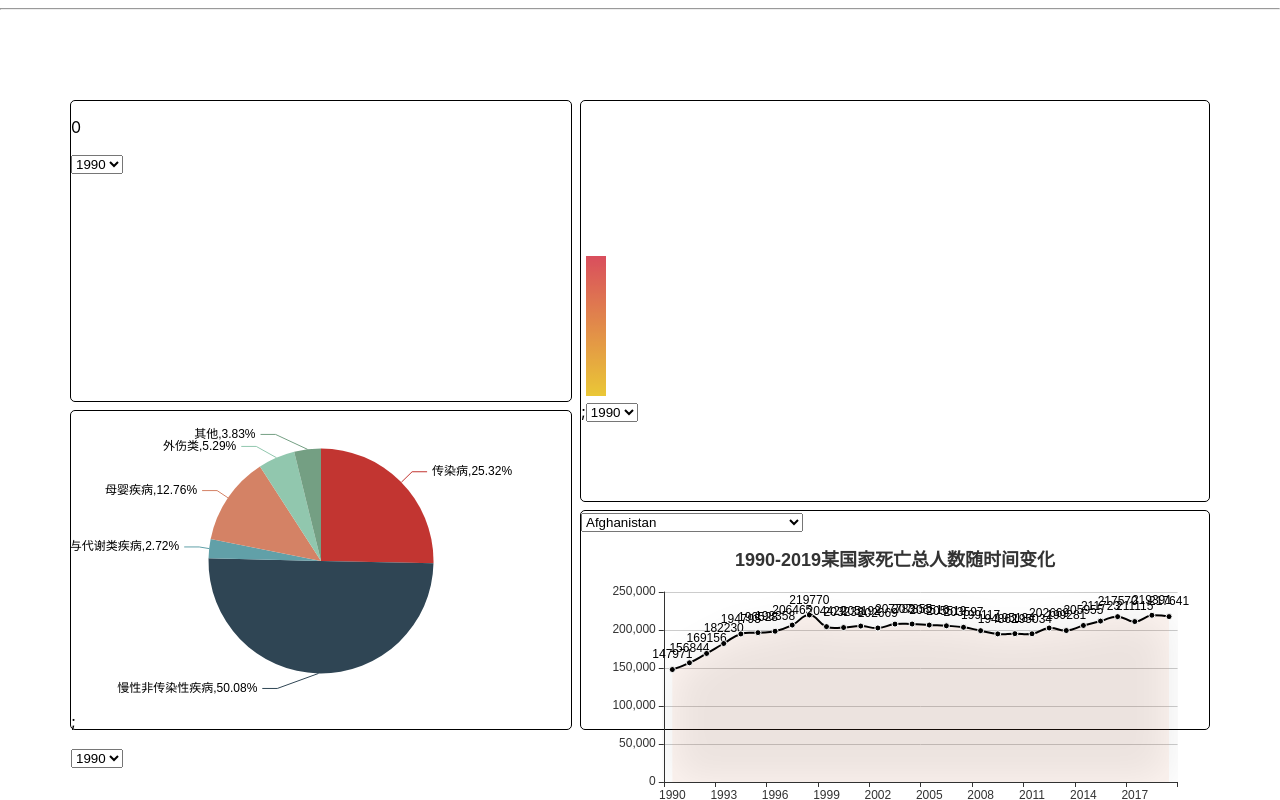
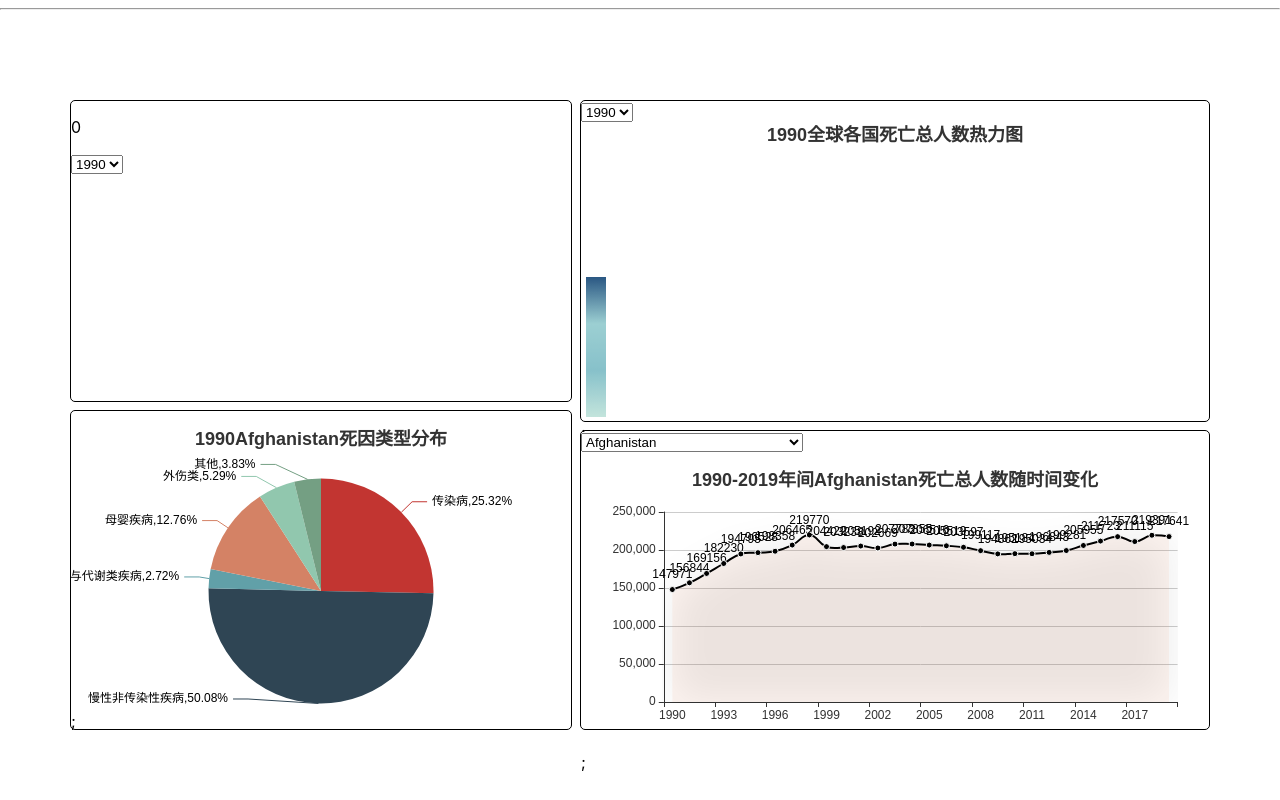
Before and after one commit to anyyuyue/2023-ZJUShortTerm-VisualizationProject2, a React (Create React App) app: page / in a window 1280 px wide. Built offline with nearby package versions, Linux system fonts and the light colour scheme; the HTML template or start-up script is replaced by a standard one.

Commit message:
Add link and title

```diff
--- a/src/components/App.js
+++ b/src/components/App.js
@@ -27,6 +27,8 @@ const useStyles = makeStyles(theme => ({
         width: 500,
     },
     assistView: {
+        margin: 0,
+        padding: 0,
         position: 'absolute',
         top: 410,
         bottom: 70,
@@ -36,13 +38,13 @@ const useStyles = makeStyles(theme => ({
     overview: {
         position: 'absolute',
         top: 100,
-        height: 400,
+        height: 320,
         left: 580,
         right: 70,
     },
     detailView: {
         position: 'absolute',
-        top:510,
+        top:430,
         bottom: 70,
         left: 580,
         right: 70,
--- a/src/components/AssistView.js
+++ b/src/components/AssistView.js
@@ -1,5 +1,5 @@
 
-import React, { createContext, useReducer, useEffect, useContext } from 'react';
+import React, { useContext } from 'react';
 import { store } from "../store";
 import ReactEcharts from "echarts-for-react";
 import 'echarts/map/js/world';
@@ -7,9 +7,13 @@ import 'echarts/map/js/world';
 
 function Assistview() {
     const {state, dispatch} = useContext(store);
-
     const getOption = () => {
         return {
+            title: {
+                text: state.SelectYear+state.data[(state.SelectCountry-1)*30].Country+'死因类型分布',
+                left: 'center',
+                top: '5%'
+            },
             label: {
 
                 show: true,
@@ -20,13 +24,14 @@ function Assistview() {
             },
             series: [{
                 type: 'pie',
+                center: ['50%','60%'],
                 data: [
-                    {value: state.data[state.SelectPieYear-1990+1].Infectious_Diseases ,name: '传染病'},
-                    {value: state.data[state.SelectPieYear-1990+1].Chronic_Non_communicable_Diseases ,name: '慢性非传染性疾病'},
-                    {value: state.data[state.SelectPieYear-1990+1].Nutritional_And_Metabolic_Diseases ,name: '营养与代谢类疾病'},
-                    {value: state.data[state.SelectPieYear-1990+1].Maternal_And_Child_Diseases ,name: '母婴疾病'},
-                    {value: state.data[state.SelectPieYear-1990+1].Traumatic_Tnjuries ,name: '外伤类'},
-                    {value: state.data[state.SelectPieYear-1990+1].Others ,name: '其他'},
+                    {value: state.data[state.SelectYear-1990+1+(state.SelectCountry-1)*30].Infectious_Diseases ,name: '传染病'},
+                    {value: state.data[state.SelectYear-1990+1+(state.SelectCountry-1)*30].Chronic_Non_communicable_Diseases ,name: '慢性非传染性疾病'},
+                    {value: state.data[state.SelectYear-1990+1+(state.SelectCountry-1)*30].Nutritional_And_Metabolic_Diseases ,name: '营养与代谢类疾病'},
+                    {value: state.data[state.SelectYear-1990+1+(state.SelectCountry-1)*30].Maternal_And_Child_Diseases ,name: '母婴疾病'},
+                    {value: state.data[state.SelectYear-1990+1+(state.SelectCountry-1)*30].Traumatic_Tnjuries ,name: '外伤类'},
+                    {value: state.data[state.SelectYear-1990+1+(state.SelectCountry-1)*30].Others ,name: '其他'},
                 ]
             }],
         };
@@ -34,35 +39,8 @@ function Assistview() {
 
     return <div>
         <ReactEcharts option={getOption()} />;
-        <p>{state.SelectedPieYear}</p>
-        <select onChange={() => dispatch({type: 'selectpieyear'})} id="selectpieyear">
-            <option value="1990">1990</option>
-            <option value="1991">1991</option>
-            <option value="1992">1992</option>
-            <option value="1993">1993</option>
-            <option value="1998">1998</option>
-            <option value="1999">1999</option>
-            <option value="2000">2000</option>
-            <option value="2001">2001</option>
-            <option value="2002">2002</option>
-            <option value="2003">2003</option>
-            <option value="2004">2004</option>
-            <option value="2005">2005</option>
-            <option value="2006">2006</option>
-            <option value="2007">2007</option>
-            <option value="2008">2008</option>
-            <option value="2009">2009</option>
-            <option value="2010">2010</option>
-            <option value="2011">2011</option>
-            <option value="2012">2012</option>
-            <option value="2013">2013</option>
-            <option value="2014">2014</option>
-            <option value="2015">2015</option>
-            <option value="2016">2016</option>
-            <option value="2017">2017</option>
-            <option value="2018">2018</option>
-            <option value="2019">2019</option>
-        </select>
+        {console.log(state.SelectCountry)}
+        {console.log(state.SelectYear)}
     </div>;
 }
 
--- a/src/components/DetailView.js
+++ b/src/components/DetailView.js
@@ -6,10 +6,18 @@ import 'echarts/map/js/china';
 
 function Overview() {
     const {state, dispatch} = useContext(store);
+
+    let xdata = [];
+    let ydata = [];
+    for (let i = 0; i < 30; i++){
+        xdata.push(state.data[i].Year);
+        ydata.push(state.data[(state.SelectCountry-1)*30+i].Sum);
+    }
+
     const getOption = () => {
         return {
             title: {
-                text: '1990-2019某国家死亡总人数随时间变化',
+                text: '1990-2019年间'+state.data[(state.SelectCountry-1)*30].Country+'死亡总人数随时间变化',
                 left: 'center',
                 top: '5%'
             },
@@ -40,75 +48,13 @@ function Overview() {
 
             xAxis: {
                 type: 'category',
-                data:[
-                state.data[0].Year,
-                state.data[1].Year,
-                state.data[2].Year,
-                state.data[3].Year,
-                state.data[4].Year,
-                state.data[5].Year,
-                state.data[6].Year,
-                state.data[7].Year,
-                state.data[8].Year,
-                state.data[9].Year,
-                state.data[10].Year,
-                state.data[11].Year,
-                state.data[12].Year,
-                state.data[13].Year,
-                state.data[14].Year,
-                state.data[15].Year,
-                state.data[16].Year,
-                state.data[17].Year,
-                state.data[18].Year,
-                state.data[19].Year,
-                state.data[20].Year,
-                state.data[21].Year,
-                state.data[12].Year,
-                state.data[23].Year,
-                state.data[24].Year,
-                state.data[25].Year,
-                state.data[26].Year,
-                state.data[27].Year,
-                state.data[28].Year,
-                state.data[29].Year,
-                ]
+                data: xdata
             },
             yAxis: {
                 type: 'value'
             },
             series: [{
-                data:[
-                state.data[(state.selectcountry-1)*30].Sum,
-                state.data[(state.selectcountry-1)*30+1].Sum,
-                state.data[(state.selectcountry-1)*30+2].Sum,
-                state.data[(state.selectcountry-1)*30+3].Sum,
-                state.data[(state.selectcountry-1)*30+4].Sum,
-                state.data[(state.selectcountry-1)*30+5].Sum,
-                state.data[(state.selectcountry-1)*30+6].Sum,
-                state.data[(state.selectcountry-1)*30+7].Sum,
-                state.data[(state.selectcountry-1)*30+8].Sum,
-                state.data[(state.selectcountry-1)*30+9].Sum,
-                state.data[(state.selectcountry-1)*30+10].Sum,
-                state.data[(state.selectcountry-1)*30+11].Sum,
-                state.data[(state.selectcountry-1)*30+12].Sum,
-                state.data[(state.selectcountry-1)*30+13].Sum,
-                state.data[(state.selectcountry-1)*30+14].Sum,
-                state.data[(state.selectcountry-1)*30+15].Sum,
-                state.data[(state.selectcountry-1)*30+16].Sum,
-                state.data[(state.selectcountry-1)*30+17].Sum,
-                state.data[(state.selectcountry-1)*30+18].Sum,
-                state.data[(state.selectcountry-1)*30+19].Sum,
-                state.data[(state.selectcountry-1)*30+20].Sum,
-                state.data[(state.selectcountry-1)*30+21].Sum,
-                state.data[(state.selectcountry-1)*30+12].Sum,
-                state.data[(state.selectcountry-1)*30+23].Sum,
-                state.data[(state.selectcountry-1)*30+24].Sum,
-                state.data[(state.selectcountry-1)*30+25].Sum,
-                state.data[(state.selectcountry-1)*30+26].Sum,
-                state.data[(state.selectcountry-1)*30+27].Sum,
-                state.data[(state.selectcountry-1)*30+28].Sum,
-                state.data[(state.selectcountry-1)*30+29].Sum,
-                ],
+                data: ydata,
                 type: 'line',
                 symbol: 'circle',
                 symbolSize: 6,
@@ -158,7 +104,7 @@ function Overview() {
     };
 
     return <div>
-        <select onChange={() => dispatch({type: 'selectcountry'})} id="country">
+        <select onChange={() => dispatch({type: 'selectcountry'})} id="selectcountry">
             <option value= "1">	Afghanistan</option>
             <option value= "2">	Albania</option>
             <option value= "3">	Algeria</option>
--- a/src/components/Overview.js
+++ b/src/components/Overview.js
@@ -5,15 +5,12 @@ import 'echarts/map/js/world';
 
 function Overview() {
     const {state, dispatch} = useContext(store);
-    // let ndata = Array.from({length: 6120}, (_, i) => ({ name:
-    //     state.data[state.SelectMapYear-1990+i*30].Country,
-    //     value: state.data[state.SelectMapYear-1990+i*30].Sum }));
     let result = [];
 
     for (let i = 0; i < 6120; i+=30) {
 
         const index = i;
-        const offset = state.SelectMapYear - 1990 + index;
+        const offset = state.SelectYear - 1990 + index;
 
         result.push({
             name: state.data[index].Country,
@@ -22,17 +19,17 @@ function Overview() {
 
     }
 
-    console.log(result);
+    //console.log(result);
     const getOption = () => {
         return {
             visualMap: {
-                min:10000,
-                max:10000000,
+                min:100000,
+                max:2000000,
                 inRange:{
-                    color: ['#d94e5d', '#eac736'].reverse()
+                    color: ['#2a5783', '#9ccfd2', '#87c1ca', '#c3e4dc'].reverse()
                 },
                 textStyle:{
-                    color: '#fff'
+                    color: '#000000'
                 },
             },
             geo:{
@@ -44,6 +41,10 @@ function Overview() {
                     min: 1, //缩放最小大小
                     max: 10, //缩放最大大小
                 },
+            },
+            title: {
+                text: state.SelectYear+'全球各国死亡总人数热力图',
+                left: 'center',
             },
             series:[
                 {
@@ -58,8 +59,7 @@ function Overview() {
     };
 
     return <div>
-        <ReactEcharts option={getOption()} />;
-        <select onChange={() => dispatch({type: 'selectmapyear'})} id="selectmapyear">
+        <select onChange={() => dispatch({type: 'selectyear'})} id="selectyear">
             <option value="1990">1990</option>
             <option value="1991">1991</option>
             <option value="1992">1992</option>
@@ -87,6 +87,7 @@ function Overview() {
             <option value="2018">2018</option>
             <option value="2019">2019</option>
         </select>
+        <ReactEcharts option={getOption()} />;
     </div>
 }
 
--- a/src/store/data.js
+++ b/src/store/data.js
@@ -1,11 +1,30 @@
-let idata = new Array(6120).fill(0).map((_, i) => ({Country: "0" , Year: 1990 + i, Sum: 1, Infectious_Diseases: 1, Chronic_Non_communicable_Diseases: 0, Maternal_And_Child_Diseases: 0, Nutritional_And_Metabolic_Diseases: 0, Traumatic_Tnjuries: 0, Others: 0}));
 // 初始数据
+// 生成6000个元素的空数组
+let dataArray = new Array(6120).fill({});
+
+// 循环生成对象写入数组
+for (let i = 0; i < 6120; i++) {
+    // 设置其他字段默认值
+    dataArray.push ({
+    Country: "a",
+    Year: 1990,
+    Sum: 1,
+    Infectious_Diseases: 1,
+    Chronic_Non_communicable_Diseases: 0,
+    Maternal_And_Child_Diseases: 0,
+    Nutritional_And_Metabolic_Diseases: 0,
+    Traumatic_Tnjuries: 0,
+    Others: 0
+  });
+}
+
+// 最终得到6000个对象的数组
+console.log(dataArray);
 const initialState = {
     count: 0,
-    SelectPieYear: 1990,
-    SelectMapYear: 1990,
-    selectcountry: 1,
-    data : idata
+    SelectYear: 1990,
+    SelectCountry: 1,
+    data : dataArray
 };
 
 export default initialState;
```
Also changed, not shown: src/store/reducer.js (+5 -12 lines).
